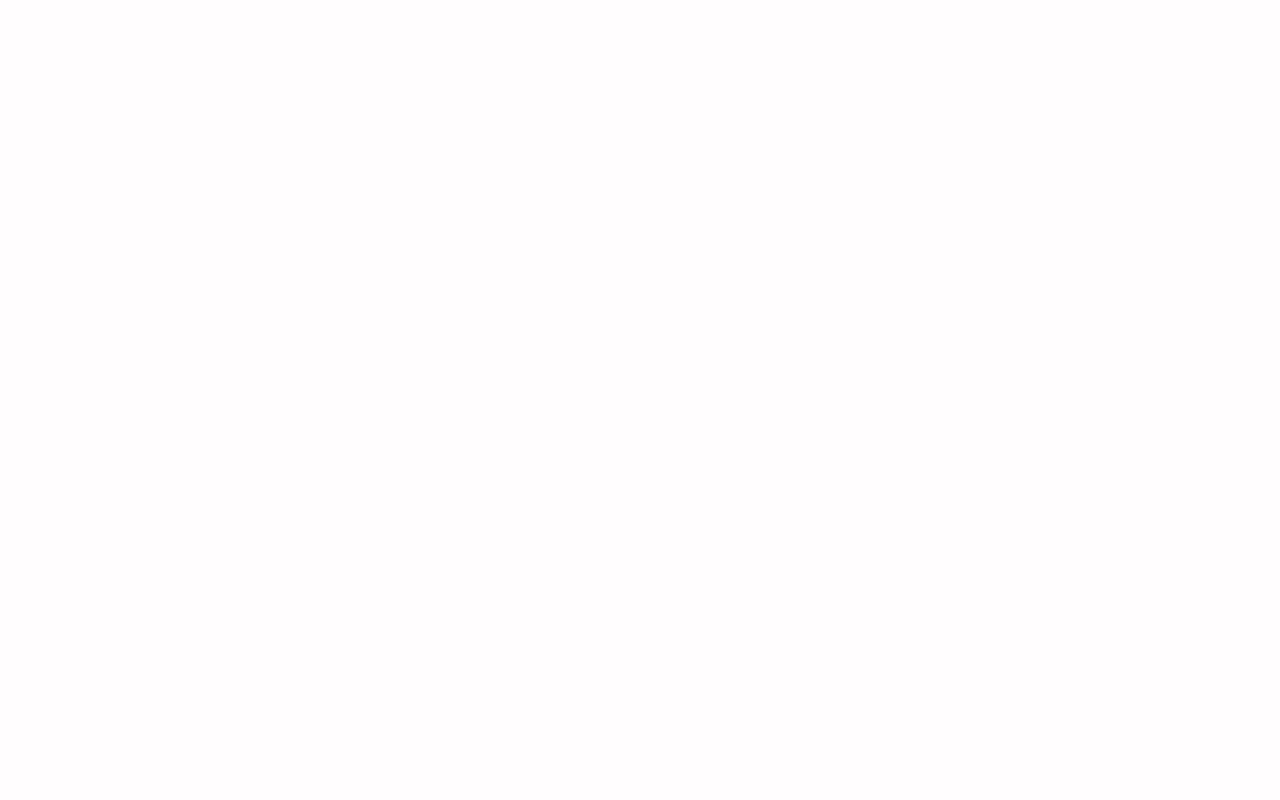
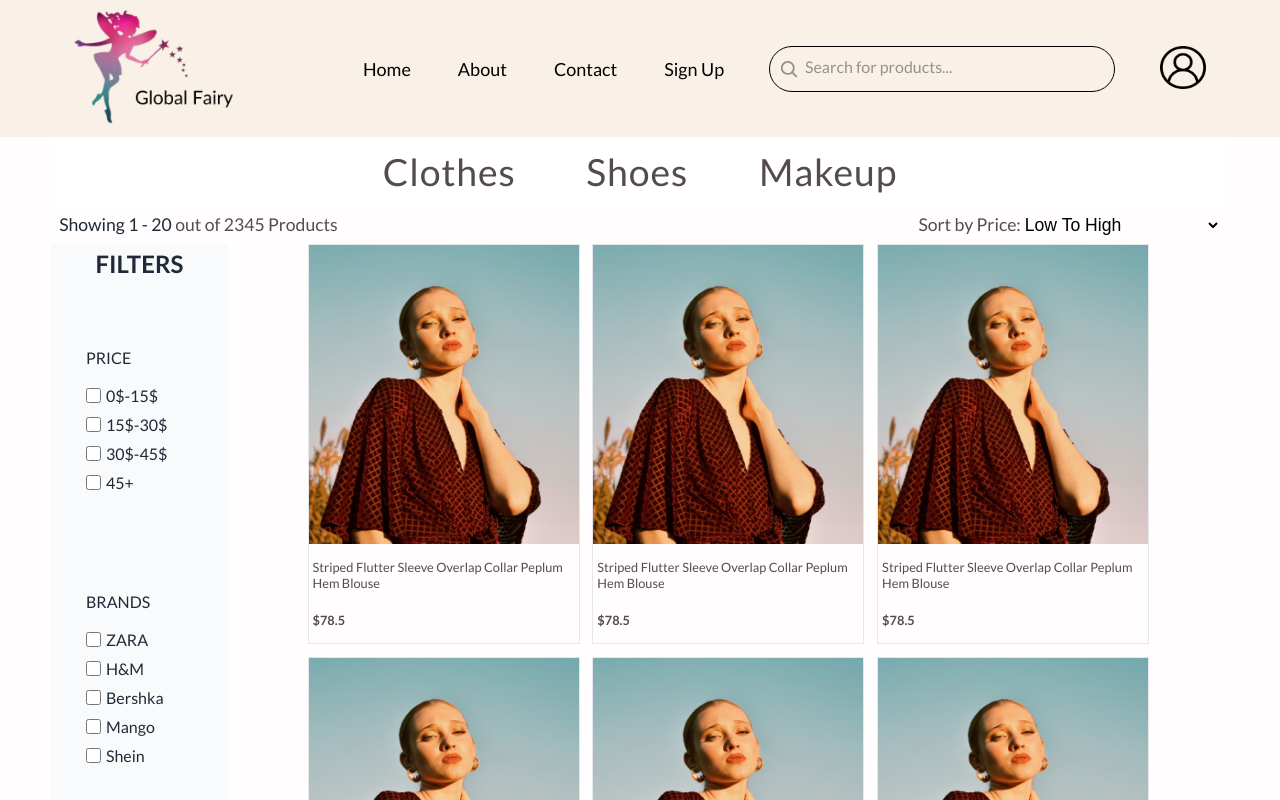
Before and after one commit to YahyaNashar22/Global-Fairy-front-end, a React (Create React App) app in the folder global-fairy/: page /Products/1/1 in a window 1280 px wide. Before the commit this address had no page. Shown: the top 800 px of the page. Built offline with nearby package versions, Linux system fonts and the light colour scheme.

Commit message:
conditionals for the headers

```diff
--- a/global-fairy/src/Routes/AppRoutes.js
+++ b/global-fairy/src/Routes/AppRoutes.js
@@ -18,7 +18,7 @@
         <Route path="/home" element={<LayoutWithHeaderFooter> <Home /> </LayoutWithHeaderFooter>} />
         <Route path="/about" element={<LayoutWithHeaderFooter> <About /> </LayoutWithHeaderFooter>} />
         <Route path="/contact" element={<LayoutWithHeaderFooter> <Contact /> </LayoutWithHeaderFooter>} />
-        <Route path="/brand" element={<LayoutWithHeaderFooter> <Brand /> </LayoutWithHeaderFooter>} />
+        <Route path="/Products/:type/:name" element={<LayoutWithHeaderFooter> <Brand /> </LayoutWithHeaderFooter>} />
         <Route path="/category" element={<LayoutWithHeaderFooter> <Category /> </LayoutWithHeaderFooter>} />
 
         {/* Routes without Header and Footer */}
--- a/global-fairy/src/components/Categories/CategoriesHeader.js
+++ b/global-fairy/src/components/Categories/CategoriesHeader.js
@@ -1,12 +1,18 @@
 import React from 'react'
 import styles from "./CategoriesHeader.module.css"
 
-export default function CategoriesHeader() {
+export default function CategoriesHeader(props) {
+  const categories=props.categories;
   return (
     <section className={styles.CategoriesHeader}>
-        <h3 className={styles.categoryName}>Clothes</h3>
+{      categories.map(elt=>(
+        <h3 className={styles.categoryName}>{elt}</h3>
+)
+)
+}
+        {/* <h3 className={styles.categoryName}>Clothes</h3>
         <h3 className={styles.categoryName}>Shoes</h3>
-        <h3 className={styles.categoryName}>Makeup</h3>
+        <h3 className={styles.categoryName}>Makeup</h3> */}
 
     </section>
   )
--- a/global-fairy/src/components/brandHeader/BrandHeader.js
+++ b/global-fairy/src/components/brandHeader/BrandHeader.js
@@ -1,9 +1,9 @@
 import React from 'react'
 import styles from "./brandHeader.module.css"
 
-export default function BrandHeader() {
+export default function BrandHeader(props) {
   return (
-    <div><h1 className={styles.brandTitle}> ZARA</h1>
+    <div><h1 className={styles.brandTitle}>{ props.name}</h1>
     </div>
   )
 }
--- a/global-fairy/src/pages/Brand/Brand.js
+++ b/global-fairy/src/pages/Brand/Brand.js
@@ -1,4 +1,4 @@
-import React from 'react';
+import React, { useState } from 'react';
 import CategoriesHeader from '../../components/Categories/CategoriesHeader'
 import BrandHeader from '../../components/brandHeader/BrandHeader'
 import SideBar from '../../components/SideBar/Sidebar'
@@ -6,16 +6,18 @@
 import SortBy from '../../components/sortBy/SortBy'
 import ProductCard from '../../components/productCard/ProductCard'
 import Arrows from '../../components/arrows/Arrows'
-
+import { useParams } from 'react-router-dom';
 
 
 import styles from "./Brand.module.css"
 const Brand = () => {
+    const {type,name}=useParams()
+const [categories,setCategories]=useState(["Clothes","Shoes","Makeup"])
     return (
         <div className={styles.brandPage}>
             <div className={styles.headerBrand}>
-                <CategoriesHeader />
-                <BrandHeader />
+                <CategoriesHeader categories={categories}/>
+            {type==="Brand"?<BrandHeader name={name}/>:null }
             </div>
 
 
```
